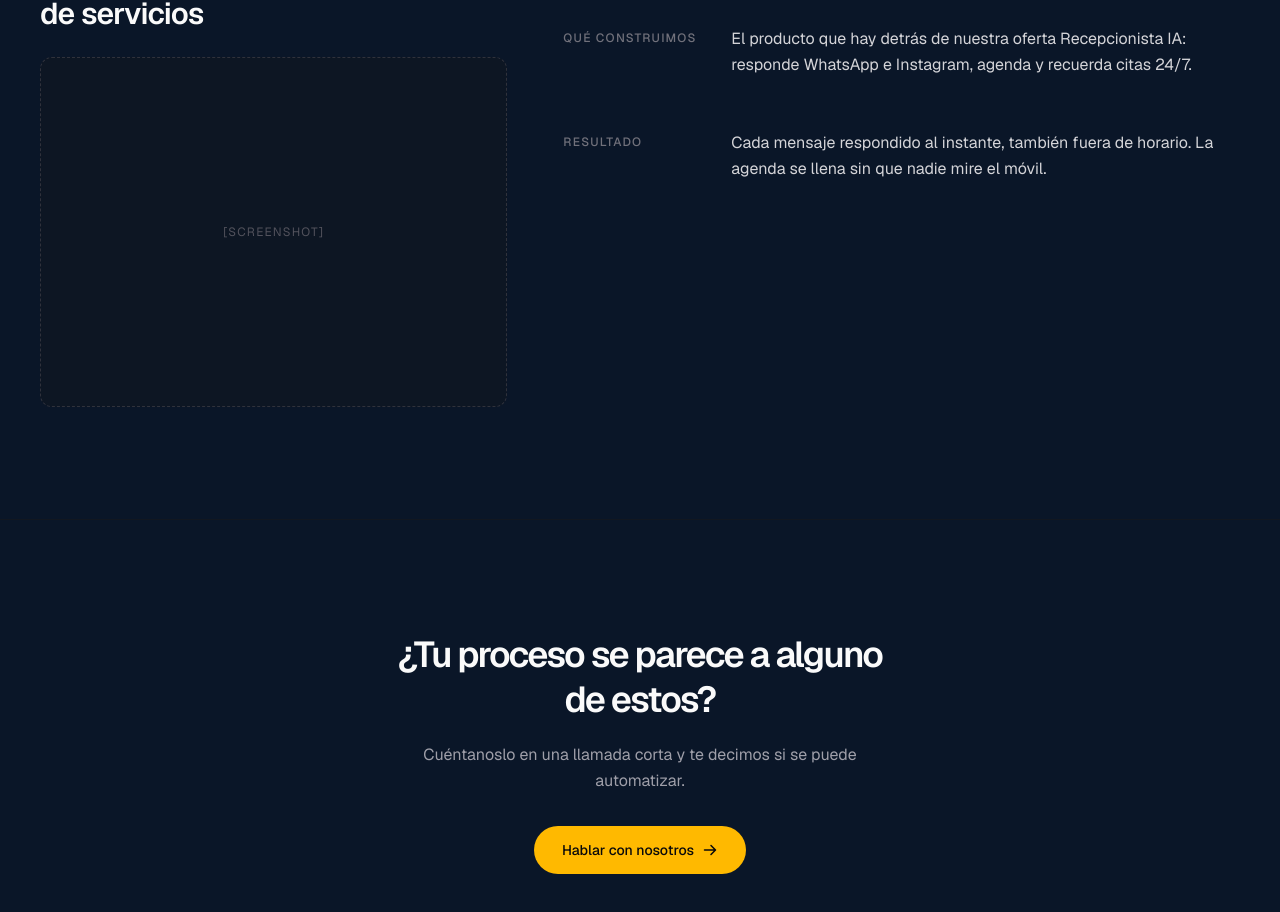
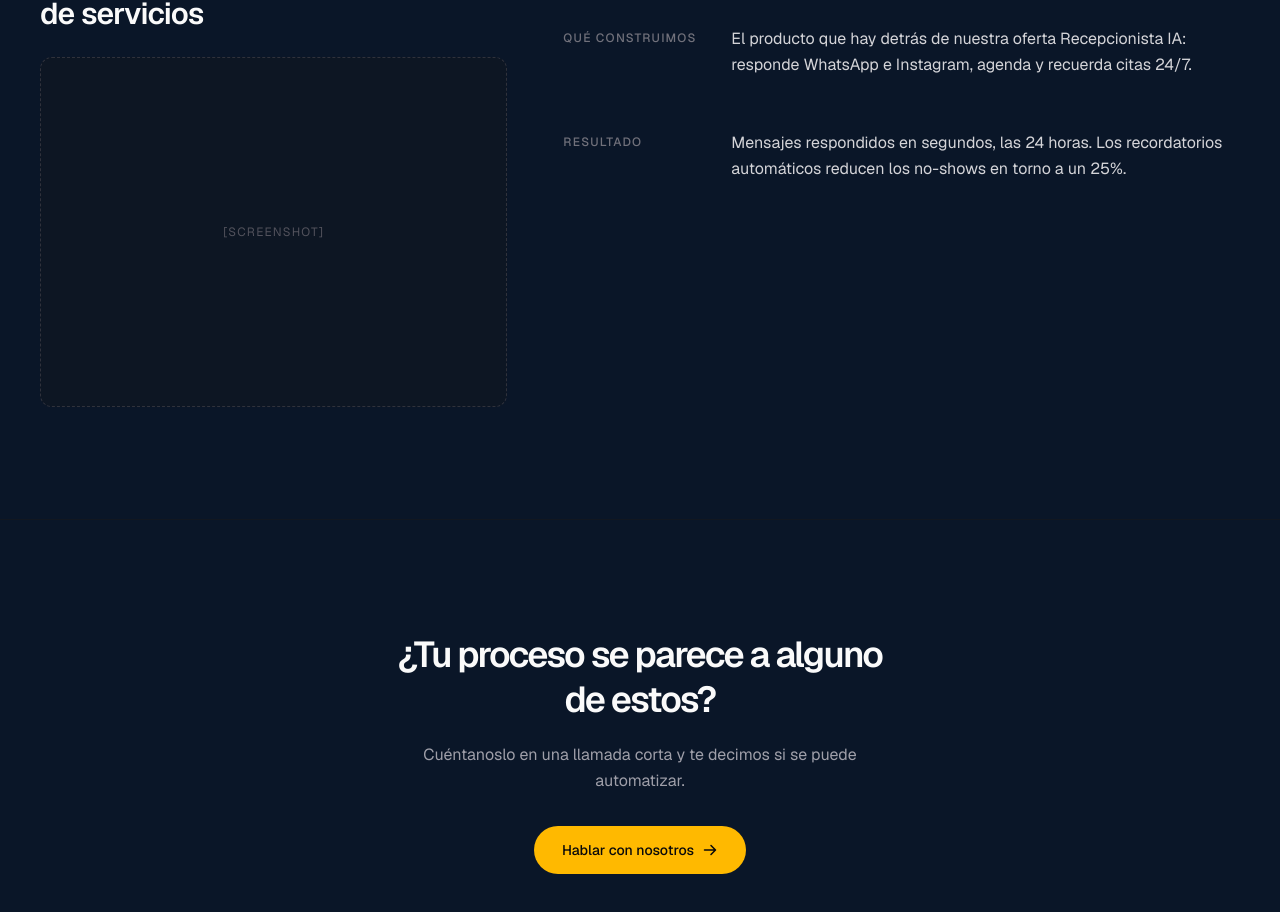
Before and after one commit to aldelaf/b2b_website, a Next.js app: page /casos in a window 1280 px wide. Shown: the part 4260-5172 px from the top of the page. Built offline with nearby package versions, Linux system fonts and the light colour scheme.

Commit message:
Recepcionista caso: benchmark-based result metrics
Instant response is true by design; ~25% no-show reduction anchored to
published SMS-reminder trials (20-38% range, 21-study meta-analysis).

Co-Authored-By: Claude Fable 5 <noreply@anthropic.com>

```diff
--- a/src/components/casos/Casos.tsx
+++ b/src/components/casos/Casos.tsx
@@ -78,7 +78,7 @@ const CASOS: Caso[] = [
     construimos:
       "El producto que hay detrás de nuestra oferta Recepcionista IA: responde WhatsApp e Instagram, agenda y recuerda citas 24/7.",
     resultado:
-      "Cada mensaje respondido al instante, también fuera de horario. La agenda se llena sin que nadie mire el móvil.",
+      "Mensajes respondidos en segundos, las 24 horas. Los recordatorios automáticos reducen los no-shows en torno a un 25%.",
   },
 ];
 
```
